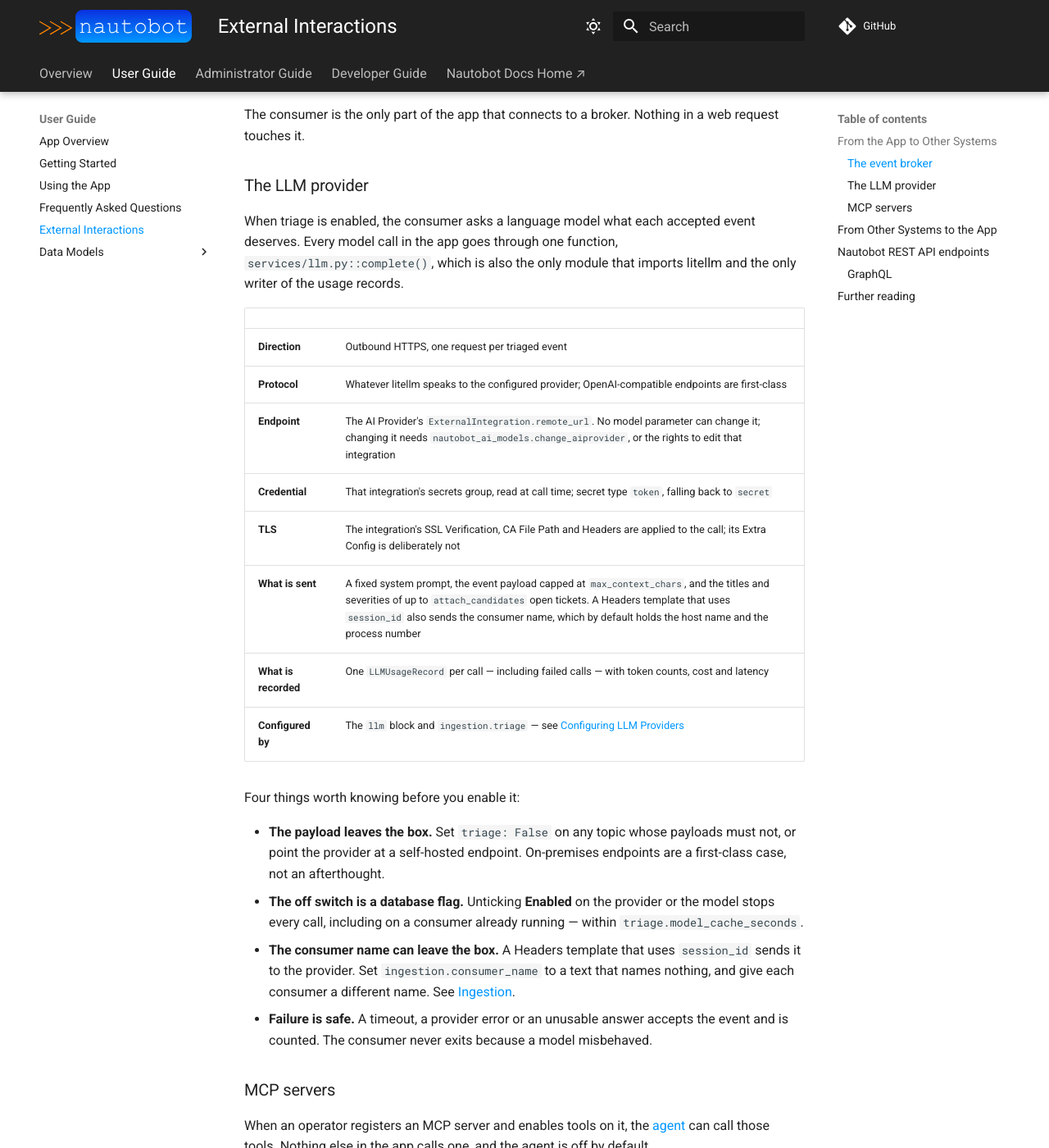
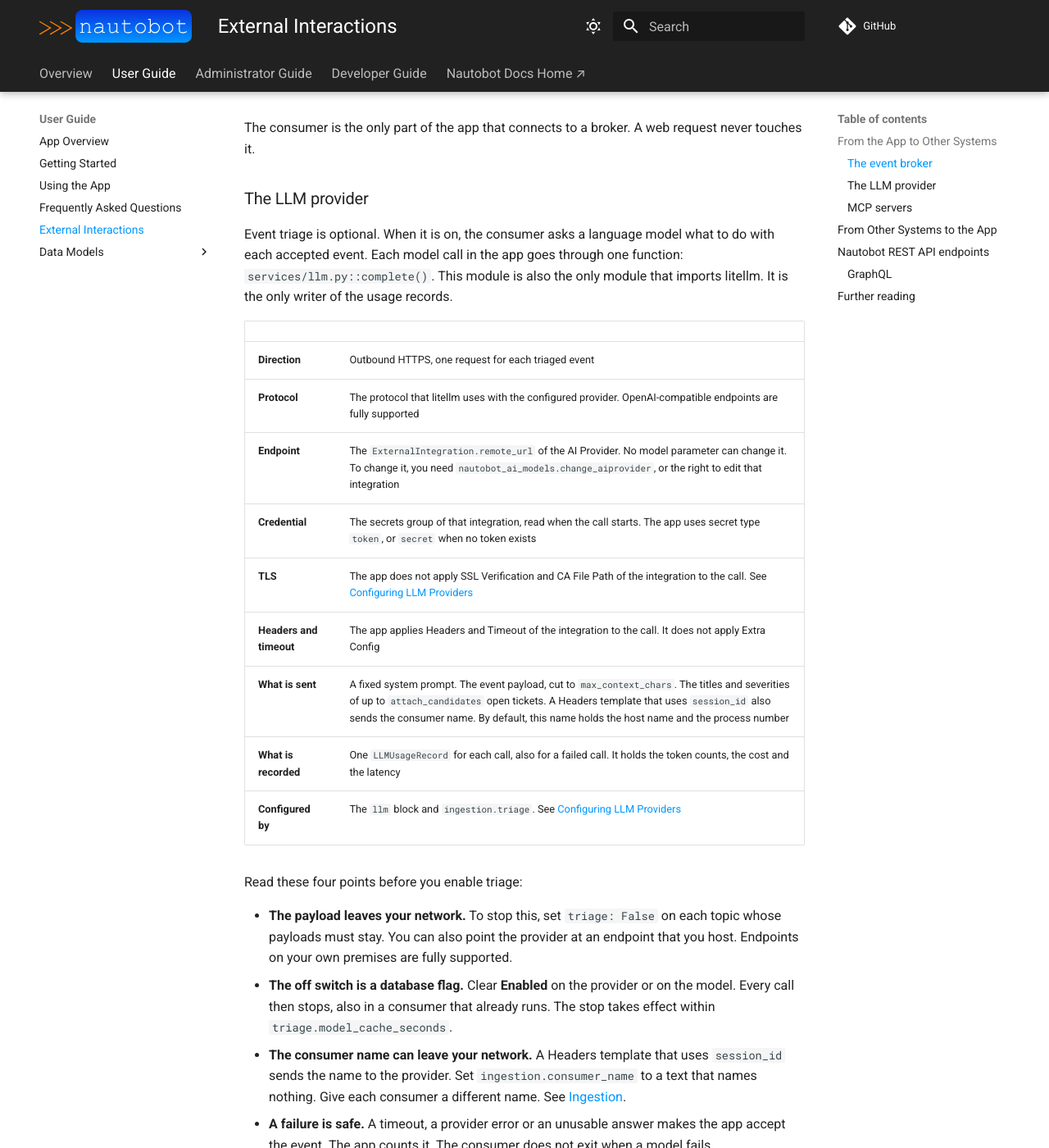
Before and after one commit to jtdub/nautobot-app-event-tracker, an MkDocs documentation site: the page built from docs/user/external_interactions.md, in a window 1280 px wide and 1400 px high, scrolled down 826 px. Shown: the whole window at 82% size. Built offline with MkDocs 1.6.1 and Material for MkDocs 9.7.7, drawn with Linux system fonts in a browser that asks for light colours; comment, search, counter and statistics services are not loaded; some of the changed text lies outside the part shown.

Commit message:
51: Rewrite the Using the App and External Interactions pages in Simplified Technical English (AC-6)

````diff
--- a/docs/user/external_interactions.md
+++ b/docs/user/external_interactions.md
@@ -1,103 +1,81 @@
 # External Interactions
 
-Event Tracker talks to three things outside Nautobot: an event broker, an LLM provider, and
-Nautobot's own REST and GraphQL APIs, which other systems use to reach the app. This page names
-each connection, what crosses it, and where its credential lives.
+Event Tracker connects to three things outside Nautobot: an event broker, an LLM provider, and the REST and GraphQL APIs of Nautobot. Other systems use the APIs to reach the app. This page names each connection, the data that crosses it, and the place of its credential.
 
-Every credential is a Nautobot [Secret](https://docs.nautobot.com/projects/core/en/stable/user-guide/platform-functionality/secret/),
-reached through an `ExternalIntegration` and its secrets group. On that path nothing key-shaped is
-stored in `PLUGINS_CONFIG` or on an app model, and no credential reaches a log line. The one way
-round it is the broker's plain `url` setting, kept for labs, which can carry a password in the URL
-— [ADR 0004](../decisions/0004-pluggable-event-broker-consumers.md) says why that is tolerated and
-not supported.
+Each credential is a Nautobot [Secret](https://docs.nautobot.com/projects/core/en/stable/user-guide/platform-functionality/secret/). The app reads it through an `ExternalIntegration` and its secrets group. On this path, the app stores no key in `PLUGINS_CONFIG` or on an app model. No credential goes to a log line.
+
+One setting is an exception: the plain `url` setting of the broker. It is for labs. It can hold a password in the URL. [ADR 0004](../decisions/0004-pluggable-event-broker-consumers.md) tells why the app tolerates this and does not support it.
 
 ## From the App to Other Systems
 
 ### The event broker
 
-The consumer process (`nautobot-server eventconsumer`) subscribes to one or more topics on a
-broker and reads messages from it. It never writes to the broker.
+The consumer process (`nautobot-server eventconsumer`) subscribes to one or more topics on a broker. It reads messages from the broker. It never writes to the broker.
 
 | | |
 | --- | --- |
 | **Direction** | Outbound, long-lived connection |
-| **Protocols** | Kafka (via `confluent-kafka`, the optional `kafka` extra) or Redis pub/sub |
-| **Runs in** | The standalone consumer process, not the web workers and not Celery |
-| **Credential** | The named `ExternalIntegration`'s secrets group, read at connection time |
-| **Configured by** | The `ingestion` block — see [Ingestion](../admin/ingestion.md) |
+| **Protocols** | Kafka (with `confluent-kafka`, the optional `kafka` extra) or Redis pub/sub |
+| **Runs in** | The standalone consumer process. It does not run in the web workers or in Celery |
+| **Credential** | The secrets group of the named `ExternalIntegration`, read when the connection starts |
+| **Configured by** | The `ingestion` block. See [Ingestion](../admin/ingestion.md) |
 
-The consumer is the only part of the app that connects to a broker. Nothing in a web request
-touches it.
+The consumer is the only part of the app that connects to a broker. A web request never touches it.
 
 ### The LLM provider
 
-When triage is enabled, the consumer asks a language model what each accepted event deserves. Every
-model call in the app goes through one function, `services/llm.py::complete()`, which is also the
-only module that imports litellm and the only writer of the usage records.
+Event triage is optional. When it is on, the consumer asks a language model what to do with each accepted event. Each model call in the app goes through one function: `services/llm.py::complete()`. This module is also the only module that imports litellm. It is the only writer of the usage records.
 
 | | |
 | --- | --- |
-| **Direction** | Outbound HTTPS, one request per triaged event |
-| **Protocol** | Whatever litellm speaks to the configured provider; OpenAI-compatible endpoints are first-class |
-| **Endpoint** | The AI Provider's `ExternalIntegration.remote_url`. No model parameter can change it; changing it needs `nautobot_ai_models.change_aiprovider`, or the rights to edit that integration |
-| **Credential** | That integration's secrets group, read at call time; secret type `token`, falling back to `secret` |
-| **TLS** | The integration's SSL Verification, CA File Path and Headers are applied to the call; its Extra Config is deliberately not |
-| **What is sent** | A fixed system prompt, the event payload capped at `max_context_chars`, and the titles and severities of up to `attach_candidates` open tickets. A Headers template that uses `session_id` also sends the consumer name, which by default holds the host name and the process number |
-| **What is recorded** | One `LLMUsageRecord` per call — including failed calls — with token counts, cost and latency |
-| **Configured by** | The `llm` block and `ingestion.triage` — see [Configuring LLM Providers](../admin/llm.md) |
+| **Direction** | Outbound HTTPS, one request for each triaged event |
+| **Protocol** | The protocol that litellm uses with the configured provider. OpenAI-compatible endpoints are fully supported |
+| **Endpoint** | The `ExternalIntegration.remote_url` of the AI Provider. No model parameter can change it. To change it, you need `nautobot_ai_models.change_aiprovider`, or the right to edit that integration |
+| **Credential** | The secrets group of that integration, read when the call starts. The app uses secret type `token`, or `secret` when no token exists |
+| **TLS** | The app does not apply SSL Verification and CA File Path of the integration to the call. See [Configuring LLM Providers](../admin/llm.md) |
+| **Headers and timeout** | The app applies Headers and Timeout of the integration to the call. It does not apply Extra Config |
+| **What is sent** | A fixed system prompt. The event payload, cut to `max_context_chars`. The titles and severities of up to `attach_candidates` open tickets. A Headers template that uses `session_id` also sends the consumer name. By default, this name holds the host name and the process number |
+| **What is recorded** | One `LLMUsageRecord` for each call, also for a failed call. It holds the token counts, the cost and the latency |
+| **Configured by** | The `llm` block and `ingestion.triage`. See [Configuring LLM Providers](../admin/llm.md) |
 
-Four things worth knowing before you enable it:
+Read these four points before you enable triage:
 
-- **The payload leaves the box.** Set `triage: False` on any topic whose payloads must not, or
-  point the provider at a self-hosted endpoint. On-premises endpoints are a first-class case, not
-  an afterthought.
-- **The off switch is a database flag.** Unticking **Enabled** on the provider or the model stops
-  every call, including on a consumer already running — within `triage.model_cache_seconds`.
-- **The consumer name can leave the box.** A Headers template that uses `session_id` sends it to the
-  provider. Set `ingestion.consumer_name` to a text that names nothing, and give each consumer a
-  different name. See [Ingestion](../admin/ingestion.md).
-- **Failure is safe.** A timeout, a provider error or an unusable answer accepts the event and is
-  counted. The consumer never exits because a model misbehaved.
+- **The payload leaves your network.** To stop this, set `triage: False` on each topic whose payloads must stay. You can also point the provider at an endpoint that you host. Endpoints on your own premises are fully supported.
+- **The off switch is a database flag.** Clear **Enabled** on the provider or on the model. Every call then stops, also in a consumer that already runs. The stop takes effect within `triage.model_cache_seconds`.
+- **The consumer name can leave your network.** A Headers template that uses `session_id` sends the name to the provider. Set `ingestion.consumer_name` to a text that names nothing. Give each consumer a different name. See [Ingestion](../admin/ingestion.md).
+- **A failure is safe.** A timeout, a provider error or an unusable answer makes the app accept the event. The app counts it. The consumer does not exit when a model fails.
 
 ### MCP servers
 
-When an operator registers an MCP server and enables tools on it, the [agent](../admin/agents.md)
-can call those tools. Nothing else in the app calls one, and the agent is off by default.
+An operator can register an MCP server and enable tools on it. The [agent](../admin/agents.md) can then call those tools. Nothing else in the app calls a tool. The agent is off by default.
 
 | | |
 | --- | --- |
-| **Direction** | Outbound HTTPS, one session per operation |
-| **Protocol** | MCP over **streamable HTTP** only. stdio is refused, so no configuration value can cause a local process to run |
-| **Endpoint** | The server's `ExternalIntegration.remote_url` |
-| **Credential** | That integration's secrets group, sent as `Authorization: Bearer …` unless the integration's own headers already carry an Authorization |
-| **TLS** | The integration's SSL Verification, CA File Path, Headers and Timeout are all applied |
-| **What is sent** | On discovery, nothing but the protocol handshake. On a tool call, the arguments a model asked for — which is why mutating tools need a human to approve the exact call |
-| **What is recorded** | Every tool this app may call is a database row an operator enabled by hand |
-| **Configured by** | The MCP Server and MCP Tool records — see [Registering MCP Servers](../admin/mcp.md) |
+| **Direction** | Outbound HTTPS, one session for each operation |
+| **Protocol** | MCP over **streamable HTTP** only. The app refuses stdio. No configuration value can start a local process |
+| **Endpoint** | The `ExternalIntegration.remote_url` of the server |
+| **Credential** | The secrets group of that integration. The app sends it as `Authorization: Bearer …`, unless the headers of the integration already have an Authorization |
+| **TLS** | The app applies SSL Verification, CA File Path, Headers and Timeout of the integration |
+| **What is sent** | On discovery, only the protocol handshake. On a tool call, the arguments that a model asked for. For this reason, a writable tool needs a human to approve the exact call |
+| **What is recorded** | Each tool that the app can call is a database row. An operator enabled it by hand |
+| **Configured by** | The MCP Server and MCP Tool records. See [Registering MCP Servers](../admin/mcp.md) |
 
-Two things bound what this connection can do, and neither is a prompt:
+Two limits apply to this connection. A prompt does not set either limit.
 
-- **Nothing is callable until somebody enables it**, when `new_tools_enabled` is `False` for
-  `nautobot_ai_models`. Discovery then creates each tool disabled. See
-  [Registering MCP Servers](../admin/mcp.md) for the two policy settings.
-- **The transport cannot execute anything locally.** There is no stdio option to turn on.
+- **A tool is not callable until somebody enables it.** This is true when `new_tools_enabled` is `False` for `nautobot_ai_models`. Discovery then creates each tool as disabled. See [Registering MCP Servers](../admin/mcp.md) for the two policy settings.
+- **The transport cannot run anything on the local host.** The app has no stdio option to turn on.
 
-No other outbound connection exists. The app makes no telemetry, licensing or update calls.
+The app has no other outbound connection. It makes no telemetry call, no licensing call and no update call.
 
 ## From Other Systems to the App
 
-Everything Event Tracker exposes is a Nautobot API, authenticated and permission-checked the way
-the rest of Nautobot is. There is no app-specific listener, webhook receiver or open port.
+Each interface of Event Tracker is a Nautobot API. Nautobot authenticates each request and checks its permissions, as everywhere else. The app has no listener, no webhook receiver and no open port of its own.
 
-Because the ticket service layer owns every mutation ([ADR 0001](../decisions/0001-ticket-service-layer-as-sole-mutation-path.md)),
-the API is deliberately narrower than the models: a caller cannot set a ticket's status directly,
-and cannot write a `TicketUpdate`, an `IngestionStats` row or an `LLMUsageRecord` through any route.
-Those refusals are enforced by the app, not by permissions, so a superuser meets them too.
+The ticket service layer owns each mutation ([ADR 0001](../decisions/0001-ticket-service-layer-as-sole-mutation-path.md)). For this reason, the API is narrower than the models. A caller cannot set the status of a ticket directly. A caller cannot write a `TicketUpdate`, an `IngestionStats` row or an `LLMUsageRecord` by any route. The app enforces these refusals. Permissions do not cause them, so a superuser also gets them.
 
 ## Nautobot REST API endpoints
 
-All endpoints live under `/api/plugins/event-tracker/` and appear in Nautobot's own OpenAPI schema
-at `/api/docs/`. Authentication is a Nautobot API token, as everywhere else:
+All endpoints are under `/api/plugins/event-tracker/`. They are also in the OpenAPI schema of Nautobot at `/api/docs/`. Authentication uses a Nautobot API token, as everywhere else:
 
 ```bash
 curl -H "Authorization: Token $NAUTOBOT_TOKEN" \
@@ -108,19 +86,20 @@ curl -H "Authorization: Token $NAUTOBOT_TOKEN" \
 | Endpoint | Methods | Notes |
 | --- | --- | --- |
 | `event-types/` | Full CRUD | |
-| `tickets/` | Full CRUD, plus actions | Service-owned fields are read-only; see below |
-| `tickets/<id>/transition/` | `GET`, `POST` | `GET` lists the transitions allowed from here; `POST` performs one |
-| `tickets/<id>/comment/`, `attach/`, `detach/` | `POST` | Comment on a ticket, and attach or detach a Nautobot object |
-| `ticket-updates/` | `GET`, `HEAD`, `OPTIONS` | Append-only history; writes are 405 |
-| `ingestion-stats/` | `GET`, `HEAD`, `OPTIONS` | Written by the consumer |
-| `llm-usage/` | `GET`, `HEAD`, `OPTIONS` | Written by the service layer alone; writes are 405 |
-| `agent-runs/` | `GET`, `HEAD`, `OPTIONS` | Written by the agent service; writes are 405 |
-| `agent-tool-calls/` | `GET`, `HEAD`, `OPTIONS`, plus actions | Read-only apart from the two decisions below |
-| `agent-tool-calls/<id>/approve/`, `deny/` | `POST` | Decide a proposed tool call. Needs `approve_agenttoolcall`, which `change` does not imply |
+| `tickets/` | Full CRUD, plus actions | The fields that the service owns are read-only. See below |
+| `tickets/<id>/transition/` | `GET`, `POST` | `GET` lists the transitions that the ticket allows now. `POST` does one |
+| `tickets/<id>/comment/`, `attach/`, `detach/` | `POST` | Add a comment to a ticket. Attach or detach a Nautobot object |
+| `ticket-updates/` | `GET`, `HEAD`, `OPTIONS` | Append-only history. A write gives 405 |
+| `ingestion-stats/` | `GET`, `HEAD`, `OPTIONS` | The consumer writes it |
+| `llm-usage/` | `GET`, `HEAD`, `OPTIONS` | Only the service layer writes it. A write gives 405 |
+| `agent-runs/` | `GET`, `HEAD`, `OPTIONS` | The agent service writes it. A write gives 405 |
+| `agent-tool-calls/` | `GET`, `HEAD`, `OPTIONS`, plus actions | Read-only, except for the two decisions below |
+| `agent-tool-calls/<id>/approve/`, `deny/` | `POST` | Decide a proposed tool call. This needs `approve_agenttoolcall`. The `change` permission does not include it |
+| `ticket-embeddings/` | `GET`, `HEAD`, `OPTIONS` | Read-only, without the vector. A user sees only the embeddings of tickets that the user can read |
 
-The registry routes `ai-providers`, `ai-models`, `mcp-servers` and `mcp-tools` are at `/api/plugins/ai-models/`, in the AI Models app.
+The routes `ai-providers`, `ai-models`, `mcp-servers` and `mcp-tools` are at `/api/plugins/ai-models/`, in the AI Models app.
 
-To move a ticket through the workflow, post to the transition action rather than patching `status`:
+To move a ticket through the workflow, post to the transition action. Do not patch `status`:
 
 ```bash
 curl -X POST \
@@ -130,11 +109,9 @@ curl -X POST \
      https://nautobot.example.com/api/plugins/event-tracker/tickets/<id>/transition/
 ```
 
-A transition the workflow graph does not permit is refused with a message naming the statuses that
-are reachable from the current one.
+The app refuses a transition that the workflow graph does not permit. The message names the statuses that the ticket can reach from its current status.
 
-Approving a proposed tool call is the same shape, and it approves exactly what was proposed — there
-is no way to send different arguments with an approval:
+To approve a proposed tool call, use the same form. The approval covers exactly what the agent proposed. You cannot send different arguments with an approval:
 
 ```bash
 curl -X POST \
@@ -142,13 +119,13 @@ curl -X POST \
      https://nautobot.example.com/api/plugins/event-tracker/agent-tool-calls/<id>/approve/
 ```
 
-Approving over REST records the decision and nothing more; it does not start the resumption run.
-Running the agent is a Nautobot Job with its own endpoint and its own permission.
+An approval over REST records the decision and does nothing more. It does not start the resumption run. A Nautobot Job runs the agent. That Job has its own endpoint and its own permission.
 
 ### GraphQL
 
-Every model is queryable at Nautobot's `/api/graphql/` endpoint. GraphQL is read-only, in this app
-as in Nautobot core:
+You can query these models at the `/api/graphql/` endpoint of Nautobot: `EventType`, `EventTicket`, `TicketUpdate`, `IngestionStats`, `LLMUsageRecord`, `AgentRun` and `AgentToolCall`. `TicketEmbedding` is not on GraphQL, because GraphQL cannot restrict it to the tickets that a user can read. Use the REST endpoint `ticket-embeddings/`.
+
+GraphQL is read-only, in this app and in Nautobot core:
 
 ```graphql
 {
````
Also changed, not shown: docs/user/app_use_cases.md (+69 -51 lines), 1 other file.
